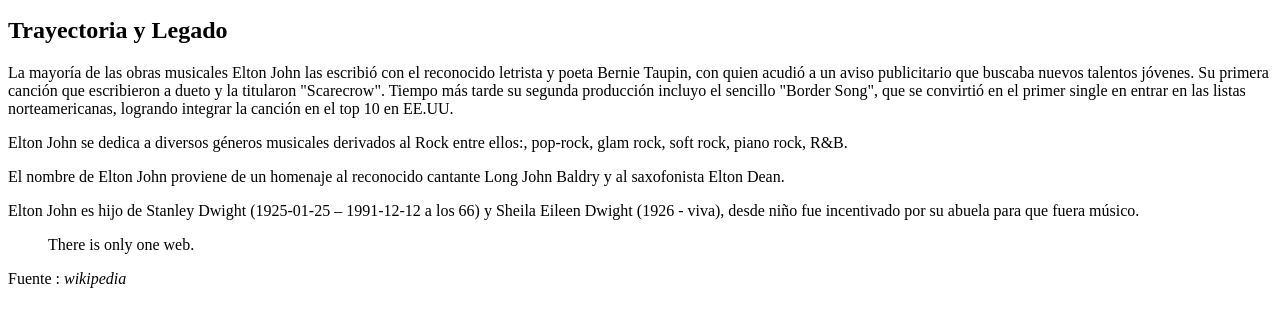
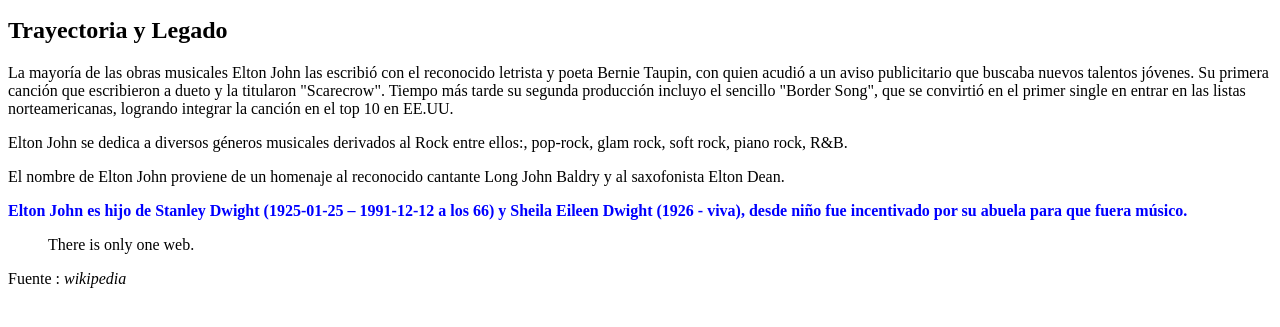
Before and after one commit to nikol1312/Proyecto-NikolFernandez, a plain HTML site: page ejercicio1.html in a window 1280 px wide. Shown: the part 123-450 px from the top of the page. Drawn offline with Linux system fonts and the light colour scheme.

Commit message:
version 01-v1

```diff
--- a/ejercicio1.html
+++ b/ejercicio1.html
@@ -30,9 +30,11 @@
         El nombre de Elton John proviene de un homenaje al reconocido cantante Long
         John Baldry y al saxofonista Elton Dean.
     </p>
-    <p>
+    <p><strong style="color: blue;">
         Elton John es hijo de Stanley Dwight (1925-01-25 – 1991-12-12 a los 66) y
         Sheila Eileen Dwight (1926 - viva), desde niño fue incentivado por su abuela para que fuera músico.
+    </strong></p>
+
     </p>
     <blockquote>
         <p lang="en">
```
